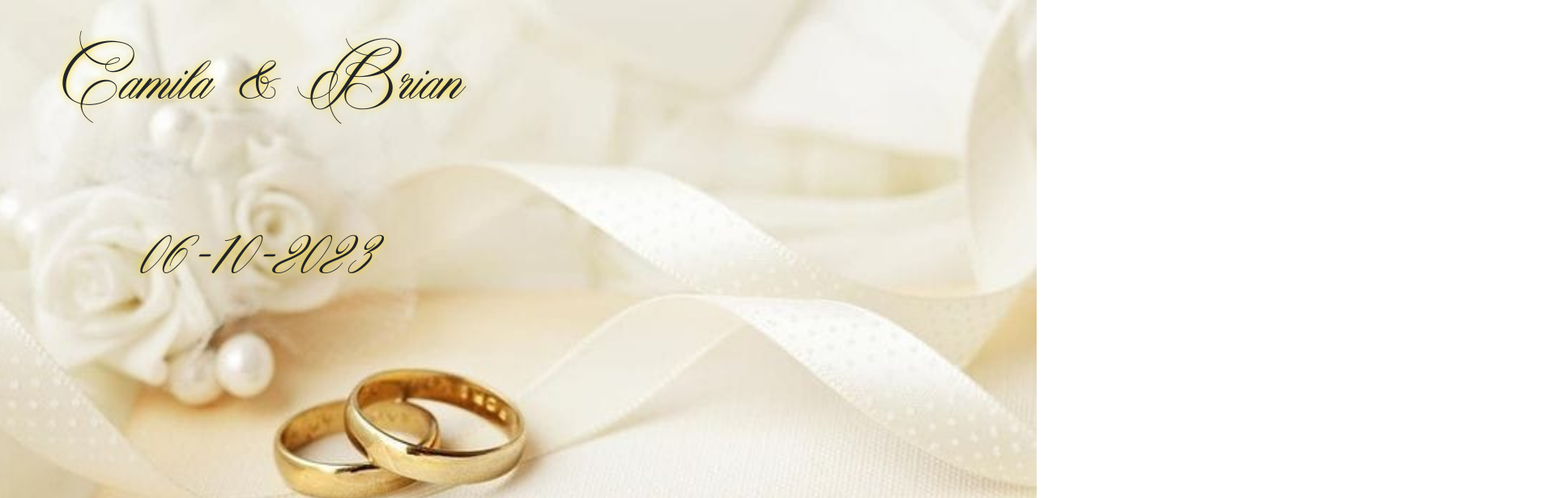
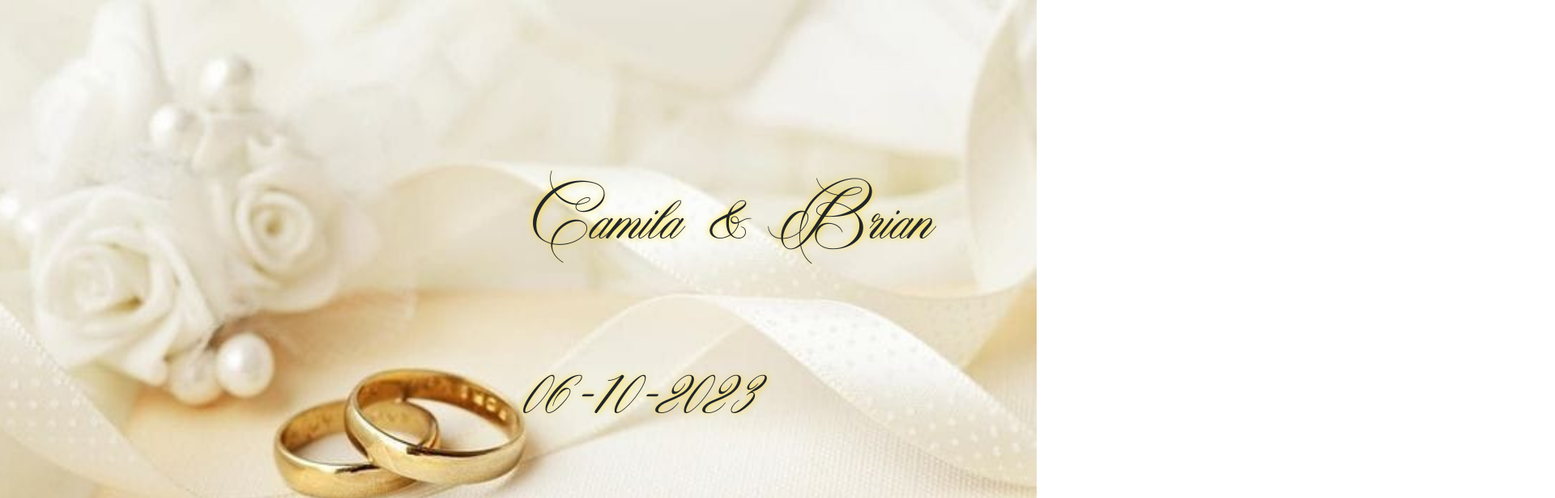
Before and after one commit to jon0010/Weeding_invitation, a React (Vite) app: page /invitacion in a window 1280 px wide. Shown: the top 616 px of the page at 81% size, 1920 px wide, since content can reach past the window. Built offline with nearby package versions, Linux system fonts and the light colour scheme.

Commit message:
cambio lugar titulo

```diff
--- a/src/invitacion/Invitacion.jsx
+++ b/src/invitacion/Invitacion.jsx
@@ -176,10 +176,13 @@ const Invitacion = () => {
           alt="fondo"
         />
         <div
-          className="col-md-6 col-sm mx-auto position-absolute text-center text-dark fontCustom3 ms-2"
+          className="col-md-12 col-sm position-absolute text-dark fontCustom3 ms-2"
           style={{
             fontSize: "9em",
             textShadow: "0px 0px 10px gold",
+            top: 0,
+            right: 0,
+            transform: "translate(50%, 40%)",
           }}
         >
           <br className="d-md-none" />
```
